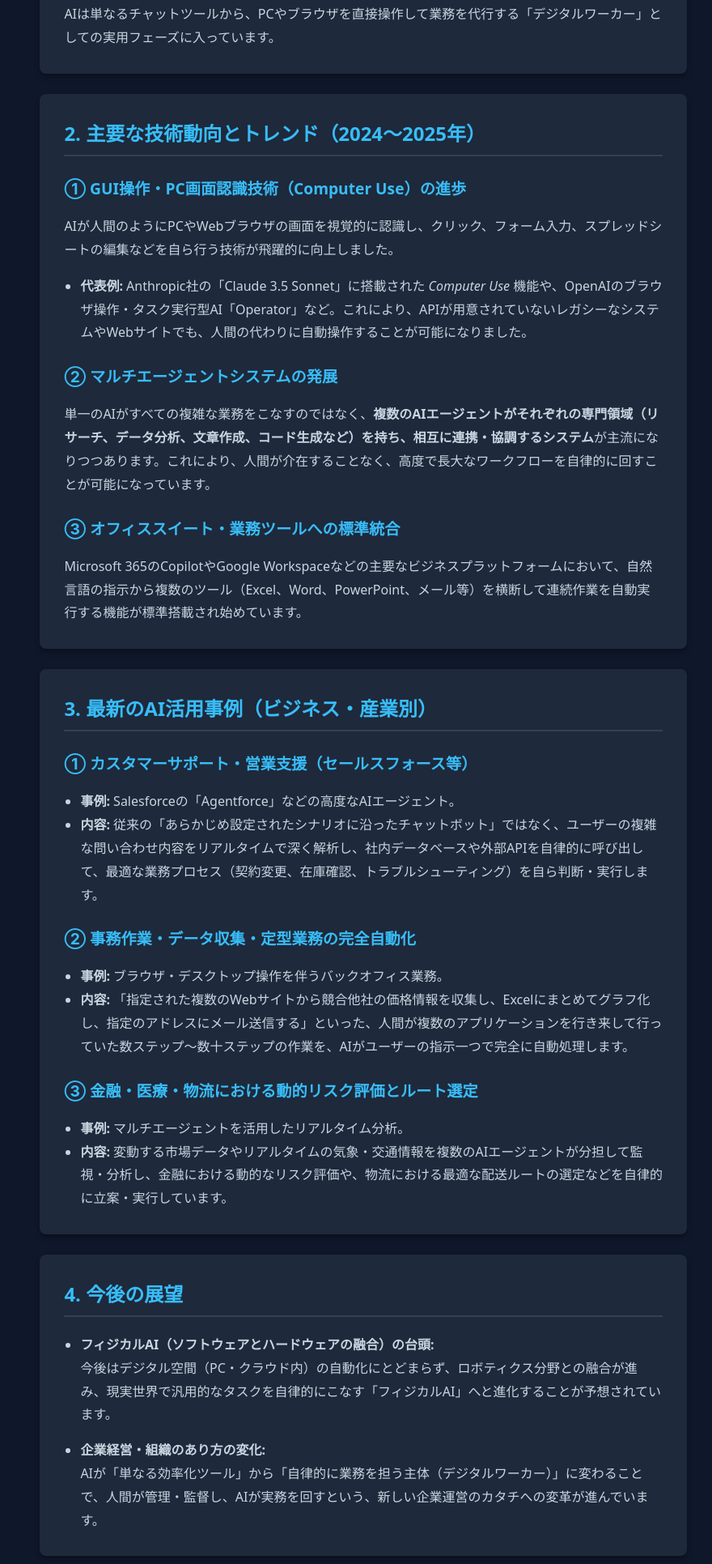
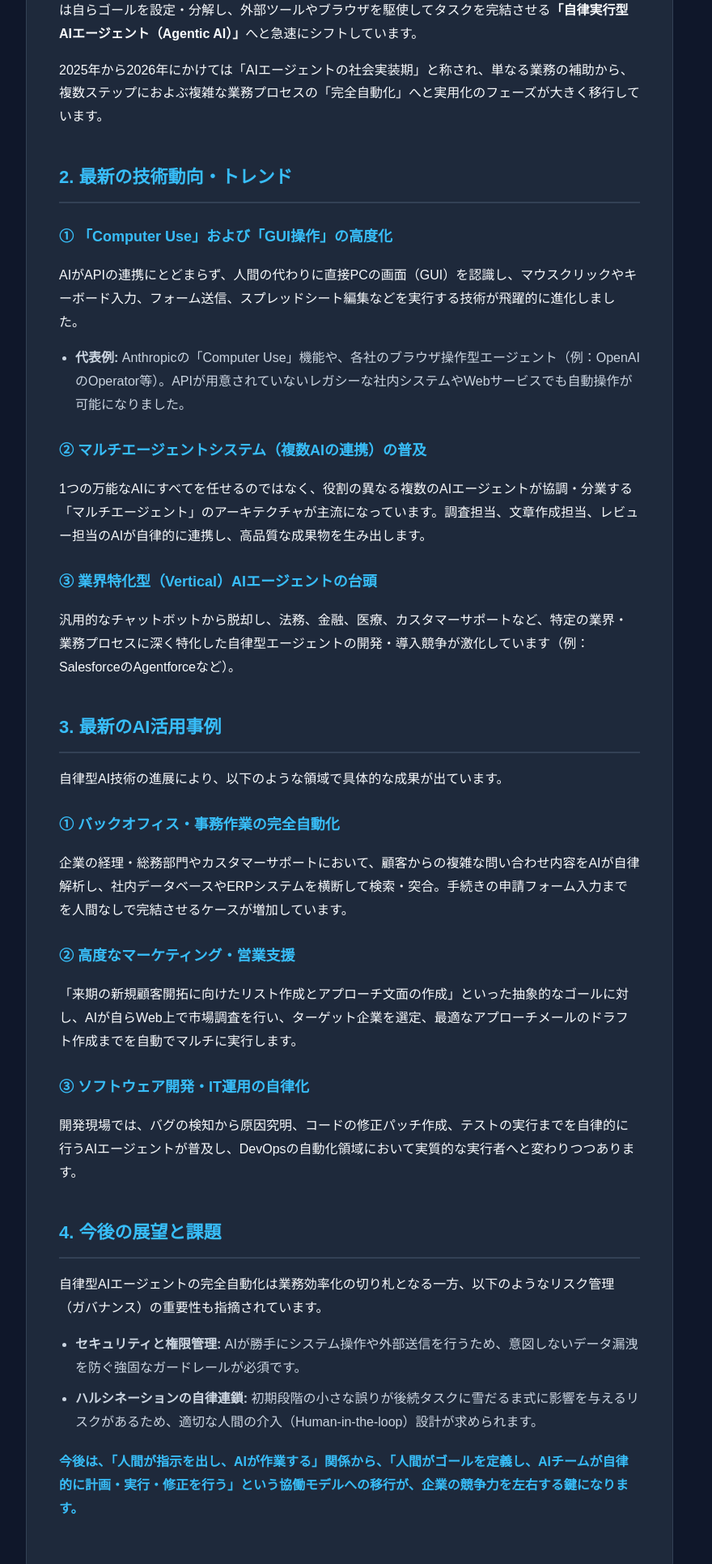
Before and after one commit to yoshi489100-ui/ai-news-blog, a plain HTML site: page index.html in a window 1280 px wide. Shown: the part 471-2402 px from the top of the page at 81% size, without its empty margins (208-1088 px from the left). Drawn offline with Linux system fonts and the light colour scheme.

Commit message:
Auto-updated by AI Agent [skip ci]

````diff
--- a/index.html
+++ b/index.html
@@ -1,87 +1,78 @@
-```html
 <!DOCTYPE html>
 <html lang="ja">
 <head>
     <meta charset="UTF-8">
     <meta name="viewport" content="width=device-width, initial-scale=1.0">
-    <title>2026年 AI技術動向自動リサーチマガジン</title>
+    <title>【2026年】AI技術動向リサーチ：自律実行型AIエージェントの全貌</title>
 </head>
-<body style="background-color: #0f172a; color: #f8fafc; font-family: system-ui, -apple-system, BlinkMacSystemFont, 'Segoe UI', Roboto, Oxygen, Ubuntu, Cantarell, sans-serif; margin: 0; padding: 40px 20px; display: flex; justify-content: center;">
+<body style="background-color: #0f172a; color: #f8fafc; font-family: sans-serif; margin: 0; padding: 40px 20px; display: flex; justify-content: center;">
 
     <div style="max-width: 800px; width: 100%;">
 
         <!-- ヘッダー -->
-        <header style="background-color: #1e293b; border-radius: 8px; padding: 30px; margin-bottom: 30px; text-align: center; box-shadow: 0 4px 6px rgba(0, 0, 0, 0.3);">
-            <p style="color: #38bdf8; font-size: 0.9rem; margin-top: 0; margin-bottom: 10px; font-weight: bold; letter-spacing: 0.05em;">2026年11月22日 編集長レポート</p>
-            <h1 style="color: #f8fafc; font-size: 2rem; margin: 0 0 15px 0;">2026年 AI技術動向自動リサーチマガジン</h1>
-            <p style="color: #94a3b8; font-size: 0.95rem; margin: 0; line-height: 1.6;">最新の完全自動化・自律型AI技術、主要ツール、およびビジネス活用事例を分かりやすく解説します。</p>
+        <header style="background-color: #1e293b; padding: 30px; border-radius: 8px; margin-bottom: 30px; text-align: center; border: 1px solid #334155;">
+            <p style="color: #38bdf8; font-size: 14px; font-weight: bold; margin: 0 0 10px 0; letter-spacing: 1px;">2026年11月23日 更新</p>
+            <h1 style="color: #f8fafc; font-size: 26px; margin: 0 0 15px 0;">2026年 AI技術動向自動リサーチマガジン</h1>
+            <p style="color: #94a3b8; font-size: 15px; margin: 0; line-height: 1.6;">テックブログ編集長が読み解く、生成AIから「自律実行型AIエージェント」へのパラダイムシフトと最新活用事例。</p>
         </header>
 
-        <!-- メイン記事セクション -->
-        <main>
+        <!-- 記事本文コンテナ -->
+        <main style="background-color: #1e293b; padding: 40px; border-radius: 8px; border: 1px solid #334155; line-height: 1.8;">
 
-            <!-- セクション1 -->
-            <section style="background-color: #1e293b; border-radius: 8px; padding: 30px; margin-bottom: 25px; box-shadow: 0 4px 6px rgba(0, 0, 0, 0.3);">
-                <h2 style="color: #38bdf8; font-size: 1.5rem; margin-top: 0; border-bottom: 2px solid #334155; padding-bottom: 10px;">1. 概要：生成AIから「自律実行型AIエージェント」への移行</h2>
-                <p style="line-height: 1.8; color: #cbd5e1;">これまでの生成AI（ChatGPT等）は、ユーザーからの指示に対してテキストや画像を応答する「受動的な対話型」が主流でした。しかし、<strong>2024年末から2025年にかけて、AIは自ら目的を理解し、計画を立て、複数ステップの作業を自律的に遂行する「自律実行型AIエージェント（Agentic AI）」へと急速にシフト</strong>しています。</p>
-                <p style="line-height: 1.8; color: #cbd5e1; margin-bottom: 0;">AIは単なるチャットツールから、PCやブラウザを直接操作して業務を代行する「デジタルワーカー」としての実用フェーズに入っています。</p>
+            <!-- セクション 1 -->
+            <section style="margin-bottom: 40px;">
+                <h2 style="color: #38bdf8; font-size: 22px; border-bottom: 2px solid #334155; padding-bottom: 10px; margin-top: 0;">1. はじめに：生成AIから「自律実行型AIエージェント」へのパラダイムシフト</h2>
+                <p>これまでの生成AI（ChatGPTやClaude初期版など）は、ユーザーからのプロンプト（指示）に対してテキストや画像を生成する「応答型・対話型」が主流でした。しかし、近年の技術革新により、AIは自らゴールを設定・分解し、外部ツールやブラウザを駆使してタスクを完結させる<strong>「自律実行型AIエージェント（Agentic AI）」</strong>へと急速にシフトしています。</p>
+                <p>2025年から2026年にかけては「AIエージェントの社会実装期」と称され、単なる業務の補助から、複数ステップにおよぶ複雑な業務プロセスの「完全自動化」へと実用化のフェーズが大きく移行しています。</p>
             </section>
 
-            <!-- セクション2 -->
-            <section style="background-color: #1e293b; border-radius: 8px; padding: 30px; margin-bottom: 25px; box-shadow: 0 4px 6px rgba(0, 0, 0, 0.3);">
-                <h2 style="color: #38bdf8; font-size: 1.5rem; margin-top: 0; border-bottom: 2px solid #334155; padding-bottom: 10px;">2. 主要な技術動向とトレンド（2024〜2025年）</h2>
+            <!-- セクション 2 -->
+            <section style="margin-bottom: 40px;">
+                <h2 style="color: #38bdf8; font-size: 22px; border-bottom: 2px solid #334155; padding-bottom: 10px;">2. 最新の技術動向・トレンド</h2>
 
-                <h3 style="color: #38bdf8; font-size: 1.2rem; margin-top: 25px;">① GUI操作・PC画面認識技術（Computer Use）の進歩</h3>
-                <p style="line-height: 1.8; color: #cbd5e1;">AIが人間のようにPCやWebブラウザの画面を視覚的に認識し、クリック、フォーム入力、スプレッドシートの編集などを自ら行う技術が飛躍的に向上しました。</p>
-                <ul style="line-height: 1.8; color: #cbd5e1; padding-left: 20px;">
-                    <li><strong>代表例:</strong> Anthropic社の「Claude 3.5 Sonnet」に搭載された <em>Computer Use</em> 機能や、OpenAIのブラウザ操作・タスク実行型AI「Operator」など。これにより、APIが用意されていないレガシーなシステムやWebサイトでも、人間の代わりに自動操作することが可能になりました。</li>
+                <h3 style="color: #38bdf8; font-size: 18px; margin-top: 25px;">① 「Computer Use」および「GUI操作」の高度化</h3>
+                <p>AIがAPIの連携にとどまらず、人間の代わりに直接PCの画面（GUI）を認識し、マウスクリックやキーボード入力、フォーム送信、スプレッドシート編集などを実行する技術が飛躍的に進化しました。</p>
+                <ul style="padding-left: 20px; color: #cbd5e1;">
+                    <li style="margin-bottom: 8px;"><strong>代表例:</strong> Anthropicの「Computer Use」機能や、各社のブラウザ操作型エージェント（例：OpenAIのOperator等）。APIが用意されていないレガシーな社内システムやWebサービスでも自動操作が可能になりました。</li>
                 </ul>
 
-                <h3 style="color: #38bdf8; font-size: 1.2rem; margin-top: 25px;">② マルチエージェントシステムの発展</h3>
-                <p style="line-height: 1.8; color: #cbd5e1; margin-bottom: 0;">単一のAIがすべての複雑な業務をこなすのではなく、<strong>複数のAIエージェントがそれぞれの専門領域（リサーチ、データ分析、文章作成、コード生成など）を持ち、相互に連携・協調するシステム</strong>が主流になりつつあります。これにより、人間が介在することなく、高度で長大なワークフローを自律的に回すことが可能になっています。</p>
+                <h3 style="color: #38bdf8; font-size: 18px; margin-top: 25px;">② マルチエージェントシステム（複数AIの連携）の普及</h3>
+                <p>1つの万能なAIにすべてを任せるのではなく、役割の異なる複数のAIエージェントが協調・分業する「マルチエージェント」のアーキテクチャが主流になっています。調査担当、文章作成担当、レビュー担当のAIが自律的に連携し、高品質な成果物を生み出します。</p>
 
-                <h3 style="color: #38bdf8; font-size: 1.2rem; margin-top: 25px;">③ オフィススイート・業務ツールへの標準統合</h3>
-                <p style="line-height: 1.8; color: #cbd5e1; margin-bottom: 0;">Microsoft 365のCopilotやGoogle Workspaceなどの主要なビジネスプラットフォームにおいて、自然言語の指示から複数のツール（Excel、Word、PowerPoint、メール等）を横断して連続作業を自動実行する機能が標準搭載され始めています。</p>
+                <h3 style="color: #38bdf8; font-size: 18px; margin-top: 25px;">③ 業界特化型（Vertical）AIエージェントの台頭</h3>
+                <p>汎用的なチャットボットから脱却し、法務、金融、医療、カスタマーサポートなど、特定の業界・業務プロセスに深く特化した自律型エージェントの開発・導入競争が激化しています（例：SalesforceのAgentforceなど）。</p>
             </section>
 
-            <!-- セクション3 -->
-            <section style="background-color: #1e293b; border-radius: 8px; padding: 30px; margin-bottom: 25px; box-shadow: 0 4px 6px rgba(0, 0, 0, 0.3);">
-                <h2 style="color: #38bdf8; font-size: 1.5rem; margin-top: 0; border-bottom: 2px solid #334155; padding-bottom: 10px;">3. 最新のAI活用事例（ビジネス・産業別）</h2>
+            <!-- セクション 3 -->
+            <section style="margin-bottom: 40px;">
+                <h2 style="color: #38bdf8; font-size: 22px; border-bottom: 2px solid #334155; padding-bottom: 10px;">3. 最新のAI活用事例</h2>
+                <p>自律型AI技術の進展により、以下のような領域で具体的な成果が出ています。</p>
 
-                <h3 style="color: #38bdf8; font-size: 1.2rem; margin-top: 25px;">① カスタマーサポート・営業支援（セールスフォース等）</h3>
-                <ul style="line-height: 1.8; color: #cbd5e1; padding-left: 20px; margin-bottom: 0;">
-                    <li><strong>事例:</strong> Salesforceの「Agentforce」などの高度なAIエージェント。</li>
-                    <li><strong>内容:</strong> 従来の「あらかじめ設定されたシナリオに沿ったチャットボット」ではなく、ユーザーの複雑な問い合わせ内容をリアルタイムで深く解析し、社内データベースや外部APIを自律的に呼び出して、最適な業務プロセス（契約変更、在庫確認、トラブルシューティング）を自ら判断・実行します。</li>
-                </ul>
+                <h3 style="color: #38bdf8; font-size: 18px; margin-top: 25px;">① バックオフィス・事務作業の完全自動化</h3>
+                <p>企業の経理・総務部門やカスタマーサポートにおいて、顧客からの複雑な問い合わせ内容をAIが自律解析し、社内データベースやERPシステムを横断して検索・突合。手続きの申請フォーム入力までを人間なしで完結させるケースが増加しています。</p>
 
-                <h3 style="color: #38bdf8; font-size: 1.2rem; margin-top: 25px;">② 事務作業・データ収集・定型業務の完全自動化</h3>
-                <ul style="line-height: 1.8; color: #cbd5e1; padding-left: 20px; margin-bottom: 0;">
-                    <li><strong>事例:</strong> ブラウザ・デスクトップ操作を伴うバックオフィス業務。</li>
-                    <li><strong>内容:</strong> 「指定された複数のWebサイトから競合他社の価格情報を収集し、Excelにまとめてグラフ化し、指定のアドレスにメール送信する」といった、人間が複数のアプリケーションを行き来して行っていた数ステップ〜数十ステップの作業を、AIがユーザーの指示一つで完全に自動処理します。</li>
-                </ul>
+                <h3 style="color: #38bdf8; font-size: 18px; margin-top: 25px;">② 高度なマーケティング・営業支援</h3>
+                <p>「来期の新規顧客開拓に向けたリスト作成とアプローチ文面の作成」といった抽象的なゴールに対し、AIが自らWeb上で市場調査を行い、ターゲット企業を選定、最適なアプローチメールのドラフト作成までを自動でマルチに実行します。</p>
 
-                <h3 style="color: #38bdf8; font-size: 1.2rem; margin-top: 25px;">③ 金融・医療・物流における動的リスク評価とルート選定</h3>
-                <ul style="line-height: 1.8; color: #cbd5e1; padding-left: 20px; margin-bottom: 0;">
-                    <li><strong>事例:</strong> マルチエージェントを活用したリアルタイム分析。</li>
-                    <li><strong>内容:</strong> 変動する市場データやリアルタイムの気象・交通情報を複数のAIエージェントが分担して監視・分析し、金融における動的なリスク評価や、物流における最適な配送ルートの選定などを自律的に立案・実行しています。</li>
-                </ul>
+                <h3 style="color: #38bdf8; font-size: 18px; margin-top: 25px;">③ ソフトウェア開発・IT運用の自律化</h3>
+                <p>開発現場では、バグの検知から原因究明、コードの修正パッチ作成、テストの実行までを自律的に行うAIエージェントが普及し、DevOpsの自動化領域において実質的な実行者へと変わりつつあります。</p>
             </section>
 
-            <!-- セクション4 -->
-            <section style="background-color: #1e293b; border-radius: 8px; padding: 30px; box-shadow: 0 4px 6px rgba(0, 0, 0, 0.3);">
-                <h2 style="color: #38bdf8; font-size: 1.5rem; margin-top: 0; border-bottom: 2px solid #334155; padding-bottom: 10px;">4. 今後の展望</h2>
-                <ul style="line-height: 1.8; color: #cbd5e1; padding-left: 20px; margin-bottom: 0;">
-                    <li style="margin-bottom: 15px;"><strong>フィジカルAI（ソフトウェアとハードウェアの融合）の台頭:</strong><br>
-                    今後はデジタル空間（PC・クラウド内）の自動化にとどまらず、ロボティクス分野との融合が進み、現実世界で汎用的なタスクを自律的にこなす「フィジカルAI」へと進化することが予想されています。</li>
-                    <li><strong>企業経営・組織のあり方の変化:</strong><br>
-                    AIが「単なる効率化ツール」から「自律的に業務を担う主体（デジタルワーカー）」に変わることで、人間が管理・監督し、AIが実務を回すという、新しい企業運営のカタチへの変革が進んでいます。</li>
+            <!-- セクション 4 -->
+            <section style="margin-bottom: 20px;">
+                <h2 style="color: #38bdf8; font-size: 22px; border-bottom: 2px solid #334155; padding-bottom: 10px;">4. 今後の展望と課題</h2>
+                <p>自律型AIエージェントの完全自動化は業務効率化の切り札となる一方、以下のようなリスク管理（ガバナンス）の重要性も指摘されています。</p>
+                <ul style="padding-left: 20px; color: #cbd5e1;">
+                    <li style="margin-bottom: 10px;"><strong>セキュリティと権限管理:</strong> AIが勝手にシステム操作や外部送信を行うため、意図しないデータ漏洩を防ぐ強固なガードレールが必須です。</li>
+                    <li style="margin-bottom: 10px;"><strong>ハルシネーションの自律連鎖:</strong> 初期段階の小さな誤りが後続タスクに雪だるま式に影響を与えるリスクがあるため、適切な人間の介入（Human-in-the-loop）設計が求められます。</li>
                 </ul>
+                <p style="margin-top: 20px; font-weight: bold; color: #38bdf8;">今後は、「人間が指示を出し、AIが作業する」関係から、「人間がゴールを定義し、AIチームが自律的に計画・実行・修正を行う」という協働モデルへの移行が、企業の競争力を左右する鍵になります。</p>
             </section>
 
         </main>
 
         <!-- フッター -->
-        <footer style="text-align: center; margin-top: 40px; color: #64748b; font-size: 0.85rem;">
+        <footer style="text-align: center; margin-top: 30px; color: #64748b; font-size: 13px;">
             <p>&copy; 2026 テックブログ編集長 All Rights Reserved.</p>
         </footer>
 
@@ -89,4 +80,3 @@
 
 </body>
 </html>
-```
````
